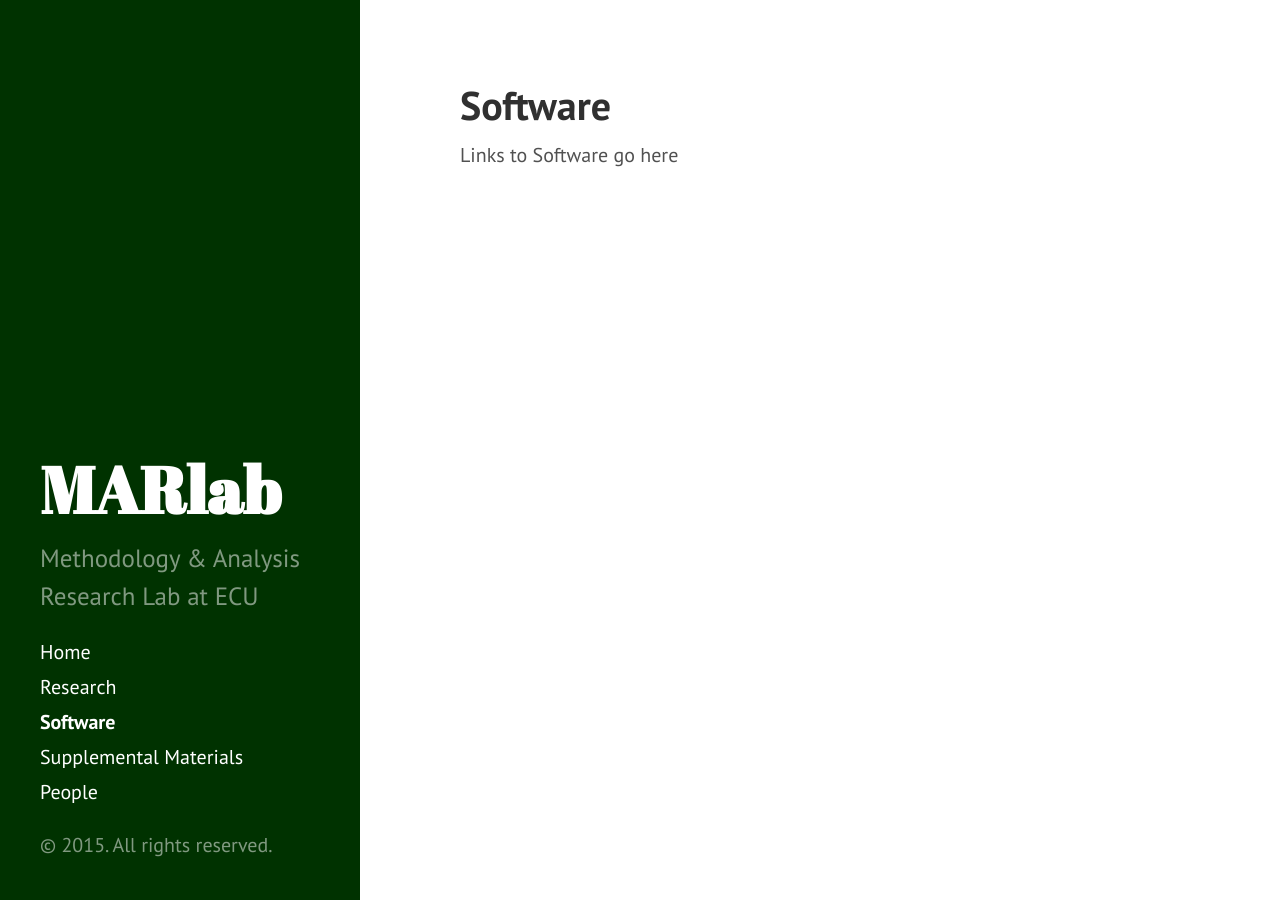
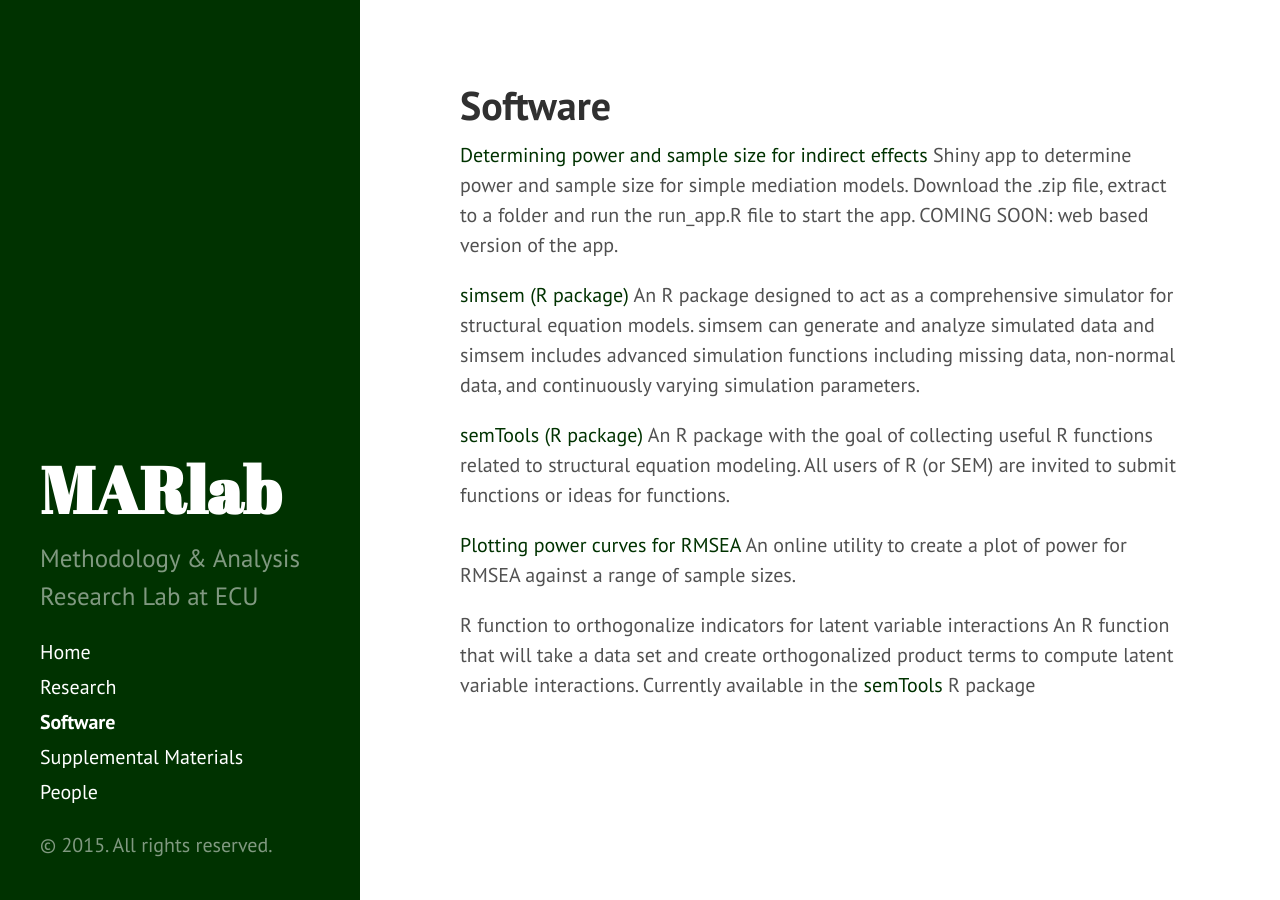
Before and after one commit to schoam4/schoam4.github.io, a Jekyll site: the page built from Software.md, in a window 1280 px wide. Built offline with Jekyll 4.4.1, drawn with Linux system fonts in a browser that asks for light colours; Markdown is read by kramdown in place of the engine named in the settings.

Commit message:
Add content

```diff
--- a/Software.md
+++ b/Software.md
@@ -3,4 +3,17 @@
 title: Software
 ---
 
-Links to Software go here
+[Determining power and sample size for indirect effects]()
+Shiny app to determine power and sample size for simple mediation models. Download the .zip file, extract to a folder and run the run_app.R file to start the app. COMING SOON: web based version of the app.
+
+[simsem](simsem.org) [(R package)](http://cran.r-project.org/web/packages/simsem/index.html)
+An R package designed to act as a comprehensive simulator for structural equation models. simsem can generate and analyze simulated data and simsem includes advanced simulation functions including missing data, non-normal data, and continuously varying simulation parameters.
+
+[semTools](https://github.com/simsem/semTools/wiki) [(R package)](http://cran.r-project.org/web/packages/semTools/index.html)
+An R package with the goal of collecting useful R functions related to structural equation modeling. All users of R (or SEM) are invited to submit functions or ideas for functions.
+
+[Plotting power curves for RMSEA ](http://quantpsy.org/rmsea/rmseaplot.htm)
+An online utility to create a plot of power for RMSEA against a range of sample sizes.
+
+R function to orthogonalize indicators for latent variable interactions
+An R function that will take a data set and create orthogonalized product terms to compute latent variable interactions. Currently available in the [semTools](https://github.com/simsem/semTools/wiki) R package
```
Also changed, not shown: Supplemental_Materials.md (+9 -1 lines), people.md (+11 -0 lines).
